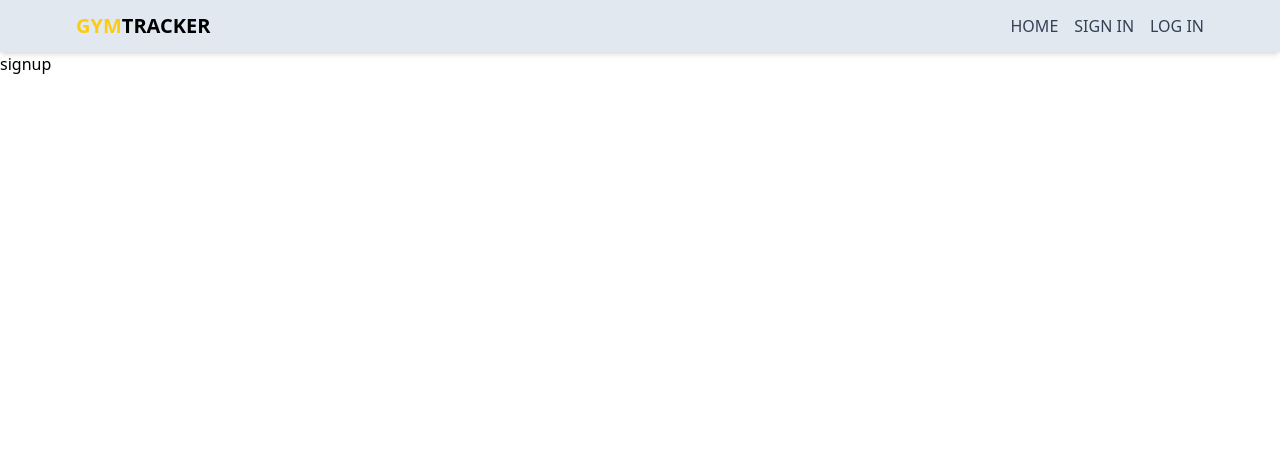
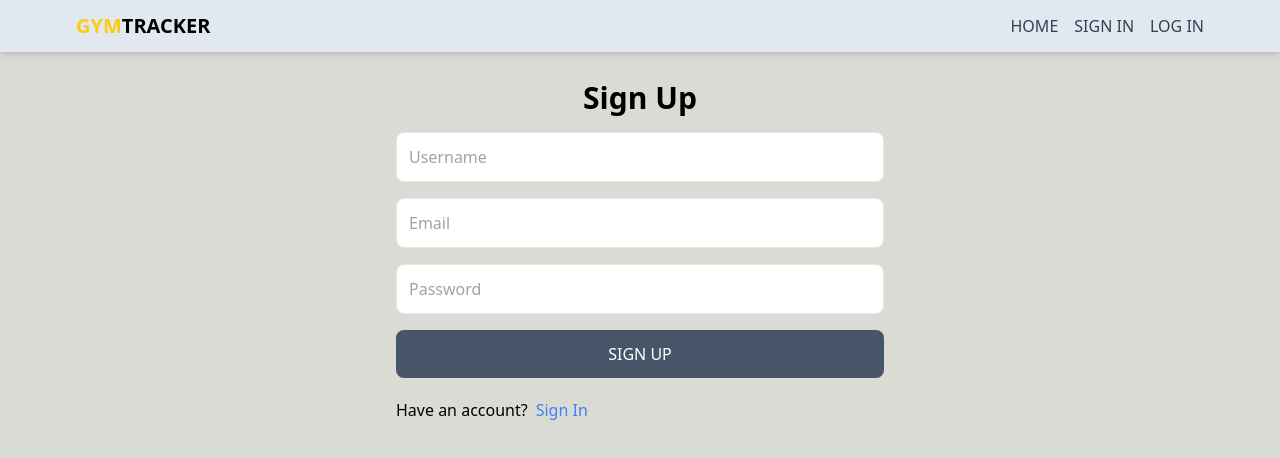
Before and after one commit to jagmeet640/GYM-Tracker, a React (Create React App) app in the folder gt/: page /sign-up in a window 1280 px wide. Shown: the top 458 px of the page. Built offline with nearby package versions, Linux system fonts and the light colour scheme.

Commit message:
created sign up page

```diff
--- a/gt/src/index.css
+++ b/gt/src/index.css
@@ -1,3 +1,7 @@
 @tailwind base;
 @tailwind components;
 @tailwind utilities;
+
+body{
+    background-color: rgb(219, 219, 214);
+}
--- a/gt/src/pages/Signup.js
+++ b/gt/src/pages/Signup.js
@@ -1,8 +1,25 @@
 import React from 'react'
+import { Link } from 'react-router-dom';
 
 function Signup() {
   return (
-    <div>signup</div>
+    <div className='p-3 max-w-lg mx-auto'>
+        <h1 className='text-3xl text-center font-semibold mt-4'>Sign Up</h1>
+
+        <form className='flex flex-col gap-4'>
+            <input type='text' placeholder='Username' className='border p-3 rounded-lg mt-4' id='username'></input>
+            <input type='email' placeholder='Email' className='border p-3 rounded-lg' id='email'></input>
+            <input type='password' placeholder='Password' className='border p-3 rounded-lg' id='password'></input>
+            <button className='bg-slate-600 text-white p-3 rounded-lg uppercase hover:opacity-95 disabled:opacity-80' type=""> Sign Up</button>
+        </form>
+
+        <div className='flex gap-2 mt-5'>
+            <p>Have an account?</p>
+            <Link to={'/sign-in'}>
+                <span className='text-blue-500'>Sign In</span>
+            </Link>
+        </div>
+    </div>
   )
 }
 
```
